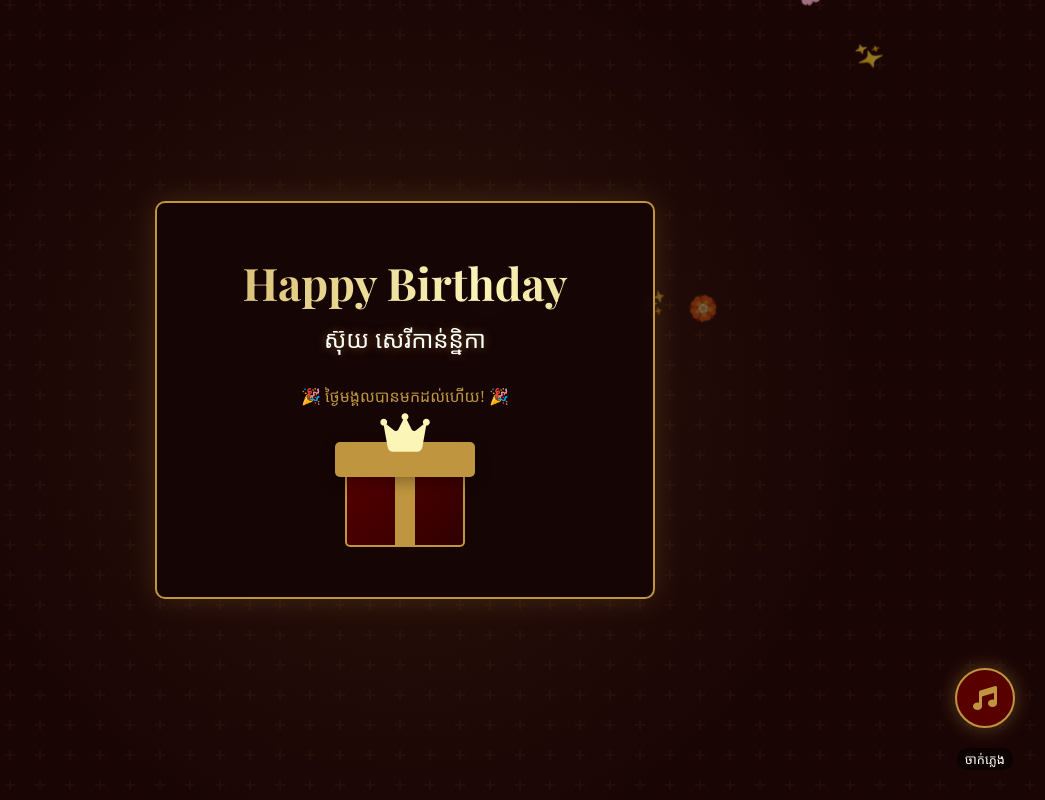
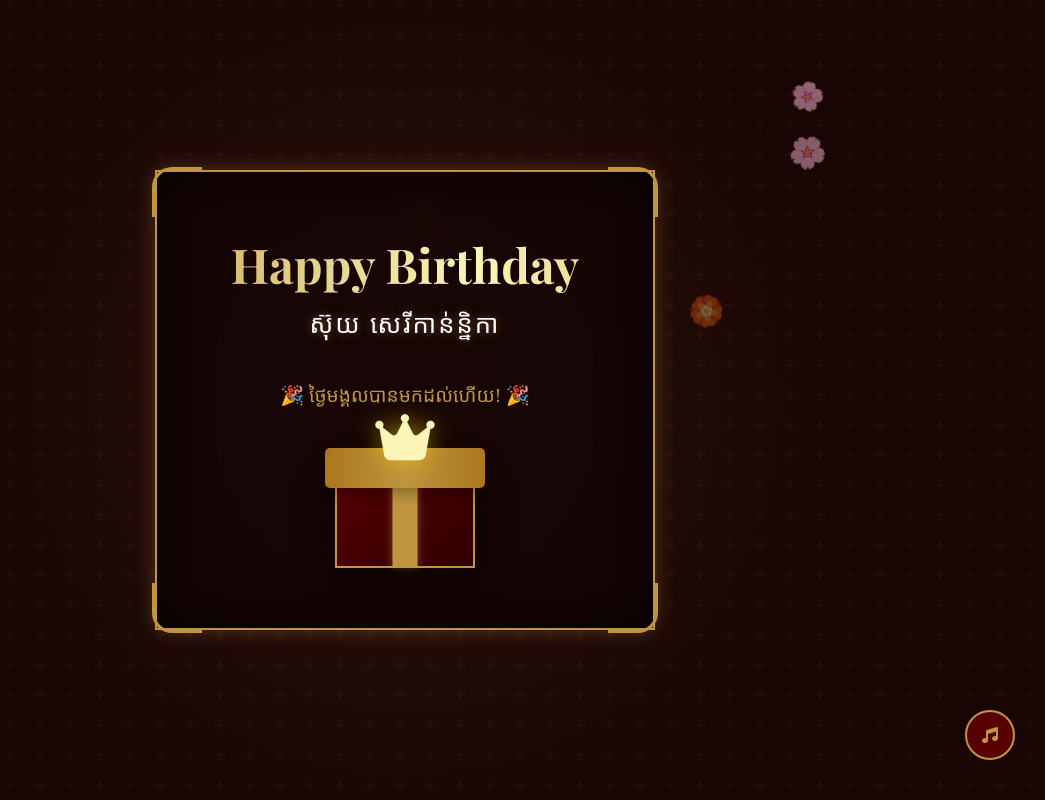
Before and after one commit to Huydaro/birthday_Web, a plain HTML site: page index.html in a window 1280 px wide. Shown: the whole page, without its empty margins (235-1280 px from the left). Drawn offline with nearby package versions, Linux system fonts and the light colour scheme; a web font is replaced by a local one.

Commit message:
Update index.html

```diff
--- a/index.html
+++ b/index.html
@@ -6,7 +6,7 @@
     <title>Happy Birthday Kannyka - Royal Edition</title>
     <!-- Font Awesome -->
     <link rel="stylesheet" href="https://cdnjs.cloudflare.com/ajax/libs/font-awesome/6.4.0/css/all.min.css">
-    <!-- Google Fonts -->
+    <!-- Google Fonts: Moul (Khmer Classic) & Playfair Display -->
     <link href="https://fonts.googleapis.com/css2?family=Moul&family=Playfair+Display:ital,wght@0,400;0,700;1,400&display=swap" rel="stylesheet">
 
     <style>
@@ -42,7 +42,6 @@
             font-size: 1.5rem;
             animation: fall linear infinite;
             z-index: 1;
-            pointer-events: none;
         }
 
         @keyframes fall {
@@ -51,124 +50,171 @@
             100% { transform: translateY(110vh) rotate(360deg) translateX(50px); opacity: 0; }
         }
 
-        /* Main Card */
+        /* Main Card - Royal Style */
         .royal-card {
-            background: rgba(20, 5, 5, 0.9);
-            backdrop-filter: blur(10px);
+            background: rgba(20, 5, 5, 0.85);
+            backdrop-filter: blur(15px);
             width: 90%;
             max-width: 500px;
-            padding: 50px 20px;
+            padding: 60px 30px;
             text-align: center;
             position: relative;
             z-index: 10;
             border: 2px solid var(--gold-main);
-            box-shadow: 0 0 30px rgba(191, 149, 63, 0.2);
-            border-radius: 10px;
+            box-shadow:
+                0 0 20px rgba(191, 149, 63, 0.3),
+                inset 0 0 50px rgba(0,0,0,0.8);
         }
 
+        /* Ornate Corners */
+        .corner {
+            position: absolute;
+            width: 50px;
+            height: 50px;
+            border: 3px solid var(--gold-main);
+            transition: all 0.5s;
+        }
+        .tl { top: -5px; left: -5px; border-right: none; border-bottom: none; border-top-left-radius: 20px; }
+        .tr { top: -5px; right: -5px; border-left: none; border-bottom: none; border-top-right-radius: 20px; }
+        .bl { bottom: -5px; left: -5px; border-right: none; border-top: none; border-bottom-left-radius: 20px; }
+        .br { bottom: -5px; right: -5px; border-left: none; border-top: none; border-bottom-right-radius: 20px; }
+
+        /* Gold Shimmer Text */
         h1 {
             font-family: 'Playfair Display', serif;
-            font-size: 2.8rem;
+            font-size: 3rem;
             margin-bottom: 10px;
-            background: linear-gradient(to right, var(--gold-light), var(--gold-main), var(--gold-light));
+            background: linear-gradient(to right, var(--gold-light) 0%, var(--gold-main) 50%, var(--gold-light) 100%);
             background-size: 200% auto;
             -webkit-background-clip: text;
             -webkit-text-fill-color: transparent;
             animation: shine 3s linear infinite;
         }
 
-        @keyframes shine { to { background-position: 200% center; } }
+        @keyframes shine {
+            to { background-position: 200% center; }
+        }
 
         .khmer-name {
-            font-size: 1.5rem;
+            font-size: 1.6rem;
             color: #fff;
-            margin-bottom: 30px;
+            margin-bottom: 40px;
             text-shadow: 0 0 10px rgba(191, 149, 63, 0.5);
+            letter-spacing: 2px;
         }
 
-        /* Countdown */
+        /* Countdown - Minimalist Gold */
         .countdown {
             display: flex;
             justify-content: center;
-            gap: 15px;
-            margin-bottom: 40px;
-            padding: 15px;
-            background: rgba(0,0,0,0.3);
-            border-radius: 10px;
-            border: 1px solid rgba(191, 149, 63, 0.3);
+            gap: 20px;
+            margin-bottom: 50px;
+            border-top: 1px solid rgba(191, 149, 63, 0.3);
+            border-bottom: 1px solid rgba(191, 149, 63, 0.3);
+            padding: 20px 0;
         }
 
-        .time-unit { text-align: center; }
-        .t-num { font-family: 'Playfair Display', serif; font-size: 1.8rem; color: var(--gold-main); display: block; }
-        .t-label { font-size: 0.7rem; color: #aaa; }
+        .time-unit {
+            display: flex;
+            flex-direction: column;
+        }
 
-        /* Gift Box */
+        .t-num {
+            font-family: 'Playfair Display', serif;
+            font-size: 2.2rem;
+            color: var(--gold-main);
+        }
+
+        .t-label {
+            font-size: 0.8rem;
+            color: #aaa;
+            font-family: 'Kantumruy Pro', sans-serif;
+        }
+
+        /* Luxury Gift Box */
         .gift-container {
-            width: 120px;
-            height: 120px;
+            width: 140px;
+            height: 140px;
             margin: 0 auto;
             position: relative;
             cursor: pointer;
             perspective: 1000px;
         }
 
+        .gift-box {
+            width: 100%;
+            height: 100%;
+            position: relative;
+            transform-style: preserve-3d;
+            transition: transform 0.5s;
+        }
+
         .box-body {
             position: absolute;
             bottom: 0;
             width: 100%;
-            height: 90px;
+            height: 100px;
             background: linear-gradient(135deg, var(--royal-red), #300000);
             border: 2px solid var(--gold-main);
-            border-radius: 0 0 5px 5px;
+            box-shadow: 0 10px 30px rgba(0,0,0,0.5);
         }
 
         .ribbon {
             position: absolute;
             left: 50%;
             transform: translateX(-50%);
-            width: 20px;
+            width: 25px;
             height: 100%;
             background: var(--gold-main);
+            box-shadow: 0 0 10px rgba(191, 149, 63, 0.5);
         }
 
         .lid {
             position: absolute;
-            top: 15px;
+            top: 20px;
             left: -10px;
-            width: 140px;
-            height: 35px;
-            background: var(--gold-main);
+            width: 160px;
+            height: 40px;
+            background: linear-gradient(to right, var(--gold-dark), var(--gold-main), var(--gold-dark));
             border-radius: 5px;
+            box-shadow: 0 5px 15px rgba(0,0,0,0.3);
             z-index: 2;
             transition: all 0.6s cubic-bezier(0.68, -0.55, 0.265, 1.55);
-            box-shadow: 0 5px 15px rgba(0,0,0,0.3);
         }
 
         .bow {
             position: absolute;
-            top: -30px;
+            top: -35px;
             left: 50%;
             transform: translateX(-50%);
-            font-size: 2.5rem;
+            font-size: 3rem;
             color: var(--gold-light);
+            filter: drop-shadow(0 0 10px rgba(255, 215, 0, 0.5));
             animation: pulse 2s infinite;
         }
 
-        @keyframes pulse { 0%, 100% { transform: translateX(-50%) scale(1); } 50% { transform: translateX(-50%) scale(1.1); } }
+        @keyframes pulse {
+            0% { transform: translateX(-50%) scale(1); }
+            50% { transform: translateX(-50%) scale(1.1); }
+            100% { transform: translateX(-50%) scale(1); }
+        }
 
         .gift-container.opened .lid {
-            transform: translateY(-100px) rotate(-20deg);
+            transform: translateY(-120px) rotate(-15deg);
             opacity: 0;
         }
 
         /* Secret Area */
         .secret-area {
-            margin-top: 30px;
+            margin-top: 40px;
             display: none;
             animation: fadeIn 1s ease;
         }
 
-        @keyframes fadeIn { from { opacity: 0; transform: translateY(20px); } to { opacity: 1; transform: translateY(0); } }
+        @keyframes fadeIn {
+            from { opacity: 0; transform: translateY(20px); }
+            to { opacity: 1; transform: translateY(0); }
+        }
 
         input {
             background: transparent;
@@ -176,46 +222,52 @@
             border-bottom: 2px solid var(--gold-main);
             padding: 10px;
             font-family: 'Moul', serif;
-            font-size: 1.1rem;
+            font-size: 1.2rem;
             text-align: center;
             width: 80%;
             color: white;
             outline: none;
-            margin-bottom: 15px;
+            margin-bottom: 20px;
         }
 
-        button.unlock-btn {
+        input::placeholder { color: rgba(255,255,255,0.3); }
+
+        button {
             background: linear-gradient(to right, var(--gold-dark), var(--gold-main));
             border: none;
-            padding: 10px 30px;
+            padding: 12px 40px;
             font-family: 'Moul', serif;
-            font-size: 1rem;
+            font-size: 1.1rem;
             color: var(--royal-red);
             cursor: pointer;
             border-radius: 5px;
             transition: 0.3s;
+            box-shadow: 0 5px 15px rgba(191, 149, 63, 0.3);
         }
 
-        button.unlock-btn:hover { transform: scale(1.05); }
+        button:hover {
+            transform: translateY(-2px);
+            box-shadow: 0 10px 20px rgba(191, 149, 63, 0.5);
+        }
 
-        .final-msg { font-size: 1.2rem; line-height: 1.6; color: #fff; }
-        .highlight { color: var(--gold-main); font-size: 1.4rem; }
+        .final-msg {
+            font-size: 1.3rem;
+            line-height: 1.8;
+            color: #fff;
+        }
 
-        /* BIG MUSIC BUTTON */
-        .music-control {
+        .highlight {
+            color: var(--gold-main);
+            font-size: 1.5rem;
+        }
+
+        /* Music Button */
+        .music-btn {
             position: fixed;
             bottom: 30px;
             right: 30px;
-            z-index: 100;
-            display: flex;
-            flex-direction: column;
-            align-items: center;
-            gap: 10px;
-        }
-
-        .music-btn {
-            width: 60px;
-            height: 60px;
+            width: 50px;
+            height: 50px;
             background: var(--royal-red);
             border: 2px solid var(--gold-main);
             border-radius: 50%;
@@ -223,29 +275,32 @@
             justify-content: center;
             align-items: center;
             color: var(--gold-main);
-            font-size: 1.5rem;
             cursor: pointer;
-            box-shadow: 0 0 20px rgba(191, 149, 63, 0.4);
+            z-index: 100;
             transition: 0.3s;
             animation: bounce 2s infinite;
         }
 
-        @keyframes bounce { 0%, 100% { transform: translateY(0); } 50% { transform: translateY(-10px); } }
-
-        .music-btn:hover { background: var(--gold-main); color: var(--royal-red); }
-
-        .music-label {
-            color: white;
-            font-size: 0.8rem;
-            background: rgba(0,0,0,0.5);
-            padding: 2px 8px;
-            border-radius: 10px;
+        @keyframes bounce {
+            0%, 100% { transform: translateY(0); }
+            50% { transform: translateY(-10px); }
         }
 
+        .music-btn:hover {
+            background: var(--gold-main);
+            color: var(--royal-red);
+        }
+
+        @media (max-width: 600px) {
+            h1 { font-size: 2.2rem; }
+            .khmer-name { font-size: 1.3rem; }
+            .royal-card { padding: 40px 15px; }
+        }
     </style>
 </head>
 <body>
 
+    <!-- Falling Petals Container -->
     <div id="petals-container"></div>
 
     <!-- Audio with a working online link -->
@@ -254,32 +309,58 @@
     </audio>
 
     <div class="royal-card">
+        <div class="corner tl"></div>
+        <div class="corner tr"></div>
+        <div class="corner bl"></div>
+        <div class="corner br"></div>
+
         <h1>Happy Birthday</h1>
         <div class="khmer-name">ស៊ុយ សេរីកាន់ន្និកា</div>
 
         <div class="countdown" id="countdown">
-            <div class="time-unit"><span class="t-num" id="d">00</span><span class="t-label">ថ្ងៃ</span></div>
-            <div class="time-unit"><span class="t-num" id="h">00</span><span class="t-label">ម៉ោង</span></div>
-            <div class="time-unit"><span class="t-num" id="m">00</span><span class="t-label">នាទី</span></div>
-            <div class="time-unit"><span class="t-num" id="s">00</span><span class="t-label">វិនាទី</span></div>
+            <div class="time-unit">
+                <span class="t-num" id="d">00</span>
+                <span class="t-label">ថ្ងៃ</span>
+            </div>
+            <div class="time-unit">
+                <span class="t-num" id="h">00</span>
+                <span class="t-label">ម៉ោង</span>
+            </div>
+            <div class="time-unit">
+                <span class="t-num" id="m">00</span>
+                <span class="t-label">នាទី</span>
+            </div>
+            <div class="time-unit">
+                <span class="t-num" id="s">00</span>
+                <span class="t-label">វិនាទី</span>
+            </div>
         </div>
 
-        <div id="bdayMsg" style="display:none; color: var(--gold-main); margin-bottom: 20px;">
+        <div id="bdayMsg" style="display:none; color: var(--gold-main); margin-bottom: 20px; font-size: 1.2rem;">
             🎉 ថ្ងៃមង្គលបានមកដល់ហើយ! 🎉
         </div>
 
+        <!-- Gift -->
         <div class="gift-container" id="giftBox" onclick="openGift()">
-            <div class="lid"><i class="fas fa-crown bow"></i></div>
-            <div class="box-body"><div class="ribbon"></div></div>
+            <div class="gift-box">
+                <div class="lid">
+                    <i class="fas fa-crown bow"></i>
+                </div>
+                <div class="box-body">
+                    <div class="ribbon"></div>
+                </div>
+            </div>
         </div>
 
+        <!-- Secret -->
         <div class="secret-area" id="secretArea">
             <div id="passSection">
-                <p style="color: #aaa; margin-bottom: 10px; font-size: 0.9rem;">🔑 បញ្ចូលពាក្យសម្ងាត់</p>
+                <p style="color: #aaa; margin-bottom: 15px; font-size: 0.9rem;">🔑 បញ្ចូលពាក្យសម្ងាត់ដើម្បីទទួលពរ</p>
                 <input type="password" id="passInput" placeholder="...">
                 <br>
-                <button class="unlock-btn" onclick="checkPass()">បើកអំណោយ</button>
+                <button onclick="checkPass()">បើកអំណោយ</button>
             </div>
+
             <div id="finalMsg" style="display:none;">
                 <p class="final-msg">
                     សូមឱ្យអូន <span class="highlight">ស៊ុយ សេរីកាន់ន្និកា</span><br>
@@ -292,12 +373,8 @@
         </div>
     </div>
 
-    <!-- Music Control -->
-    <div class="music-control">
-        <div class="music-btn" onclick="toggleMusic()">
-            <i class="fas fa-music" id="musicIcon"></i>
-        </div>
-        <span class="music-label">ចាក់ភ្លេង</span>
+    <div class="music-btn" onclick="toggleMusic()">
+        <i class="fas fa-music" id="musicIcon"></i>
     </div>
 
     <script>
@@ -309,13 +386,16 @@
         function createPetals() {
             const container = document.getElementById('petals-container');
             const symbols = ['🌸', '🏵️', '✨'];
+
             setInterval(() => {
                 const petal = document.createElement('div');
                 petal.className = 'petal';
                 petal.innerText = symbols[Math.floor(Math.random() * symbols.length)];
                 petal.style.left = Math.random() * 100 + 'vw';
                 petal.style.animationDuration = (Math.random() * 5 + 5) + 's';
+                petal.style.fontSize = (Math.random() * 1 + 1) + 'rem';
                 container.appendChild(petal);
+
                 setTimeout(() => { petal.remove(); }, 10000);
             }, 800);
         }
@@ -325,11 +405,13 @@
         setInterval(() => {
             const now = new Date().getTime();
             const dist = targetDate - now;
+
             if(dist < 0) {
                 document.getElementById('countdown').style.display = 'none';
                 document.getElementById('bdayMsg').style.display = 'block';
                 return;
             }
+
             document.getElementById('d').innerText = Math.floor(dist / (1000 * 60 * 60 * 24));
             document.getElementById('h').innerText = Math.floor((dist % (1000 * 60 * 60 * 24)) / (1000 * 60 * 60));
             document.getElementById('m').innerText = Math.floor((dist % (1000 * 60 * 60)) / (1000 * 60));
@@ -342,7 +424,9 @@
             const secret = document.getElementById('secretArea');
             if(!box.classList.contains('opened')) {
                 box.classList.add('opened');
-                setTimeout(() => { secret.style.display = 'block'; }, 600);
+                setTimeout(() => {
+                    secret.style.display = 'block';
+                }, 600);
             }
         }
 
@@ -351,33 +435,21 @@
             if(val === password) {
                 document.getElementById('passSection').style.display = 'none';
                 document.getElementById('finalMsg').style.display = 'block';
-                // Auto play music when password is correct if not playing
-                if(!isPlaying) toggleMusic();
+                playMusic();
             } else {
                 alert("ពាក្យសម្ងាត់មិនត្រឹមត្រូវ 😜");
             }
         }
 
-        // Music Logic
+        // Music
         const audio = document.getElementById("bgMusic");
         let isPlaying = false;
-
         function toggleMusic() {
-            if(isPlaying) {
-                audio.pause();
-                document.getElementById('musicIcon').className = "fas fa-music";
-                document.querySelector('.music-label').innerText = "ចាក់ភ្លេង";
-            } else {
-                audio.play().then(() => {
-                    document.getElementById('musicIcon').className = "fas fa-pause";
-                    document.querySelector('.music-label').innerText = "បិទភ្លេង";
-                }).catch(e => {
-                    console.log("Audio play failed:", e);
-                    alert("សូមចុចលើអេក្រង់ម្តងទៀត ដើម្បីចាក់ភ្លេង!");
-                });
-            }
+            if(isPlaying) { audio.pause(); document.getElementById('musicIcon').className = "fas fa-music"; }
+            else { audio.play().catch(e => console.log("Click interaction needed")); document.getElementById('musicIcon').className = "fas fa-pause"; }
             isPlaying = !isPlaying;
         }
+        function playMusic() { if(!isPlaying) toggleMusic(); }
     </script>
 </body>
 </html>
```
